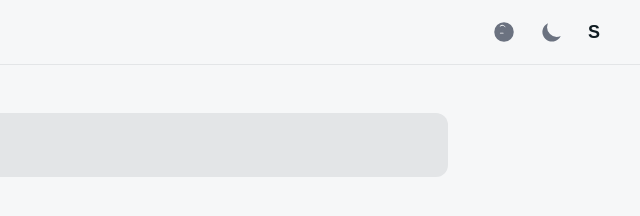
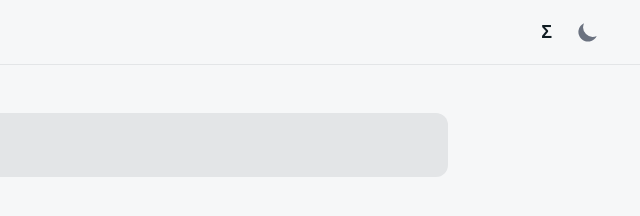
Before and after one commit to iMert07/rumdili2, a plain HTML site: page index.html in a window 1280 px wide. Shown: the full height of the page, 640-1280 px from the left. Drawn offline with nearby package versions, Linux system fonts and the light colour scheme; a web font is replaced by a local one.

Commit message:
Update index.html

```diff
--- a/index.html
+++ b/index.html
@@ -65,8 +65,9 @@
                         </nav>
                     </div>
                     <div class="flex items-center gap-2">
-                        <button class="p-2 rounded-full hover:bg-subtle-light dark:hover:bg-subtle-dark transition-colors hidden md:block" onclick="toggleFeedbackForm()">
-                            <svg class="w-6 h-6 text-muted-light dark:text-muted-dark" fill="currentColor" viewBox="0 0 256 256" xmlns="http://www.w3.org/2000/svg"><path d="M128,24A104,104,0,1,0,232,128,104.11,104.11,0,0,0,128,24Zm-4,116a4,4,0,0,1-4,4H88a4,4,0,0,1,0-8h32a4,4,0,0,1,4,4Zm20.87-43.25a32,32,0,0,0-58.28-21.75c-.39-.77-4.22-6.57-2.61-9a10.83,10.83,0,0,1,2.83-4.13,32.32,32.32,0,0,1,41.22-4.16,33.51,33.51,0,0,1,16.84,18.72l-.76.76c-1.5,1.5-3,3.33-4.5,5.16-1.5,1.83-3,3.66-4.5,5.49a4,4,0,0,1-6.6-4.52l.76-.76a25.33,25.33,0,0,0-13.3-14.86,24.3,24.3,0,0,0-30.85,3A24.23,24.23,0,0,0,105.75,93a24.1,24.1,0,0,0,11.3,16.89,4,4,0,0,1,1.88,4.72,4,4,0,0,1-4.72,1.88Z"></path></svg>
+                        <button class="p-2 rounded-full hover:bg-subtle-light dark:hover:bg-subtle-dark transition-colors" id="alphabet-toggle">
+                            <span id="alphabet-toggle-latin" class="w-6 h-6 text-lg font-bold">Σ</span>
+                            <span id="alphabet-toggle-cyrillic" class="w-6 h-6 text-lg font-bold hidden">S</span>
                         </button>
                         <button class="p-2 rounded-full hover:bg-subtle-light dark:hover:bg-subtle-dark transition-colors" id="theme-toggle">
                             <svg class="w-6 h-6 text-muted-light dark:text-muted-dark hidden" fill="currentColor" id="theme-toggle-dark-icon" viewBox="0 0 20 20" xmlns="http://www.w3.org/2000/svg"><path d="M17.293 13.293A8 8 0 016.707 2.707a8.001 8.001 0 1010.586 10.586z"></path></svg>
@@ -81,10 +82,6 @@
                                 <line x1="4.22" x2="5.64" y1="19.78" y2="18.36"></line>
                                 <line x1="18.36" x2="19.78" y1="5.64" y2="4.22"></line>
                             </svg>
-                        </button>
-                        <button class="p-2 rounded-full hover:bg-subtle-light dark:hover:bg-subtle-dark transition-colors" id="alphabet-toggle">
-                            <span id="alphabet-toggle-latin" class="w-6 h-6 text-lg font-bold">S</span>
-                            <span id="alphabet-toggle-cyrillic" class="w-6 h-6 text-lg font-bold hidden">Σ</span>
                         </button>
                         <button class="md:hidden p-2 rounded-md hover:bg-subtle-light dark:hover:bg-subtle-dark transition-colors" onclick="toggleMobileMenu()">
                             <svg class="w-6 h-6 text-muted-light dark:text-muted-dark" fill="none" stroke="currentColor" stroke-linecap="round" stroke-linejoin="round" stroke-width="2" viewBox="0 0 24 24" xmlns="http://www.w3.org/2000/svg">
```
